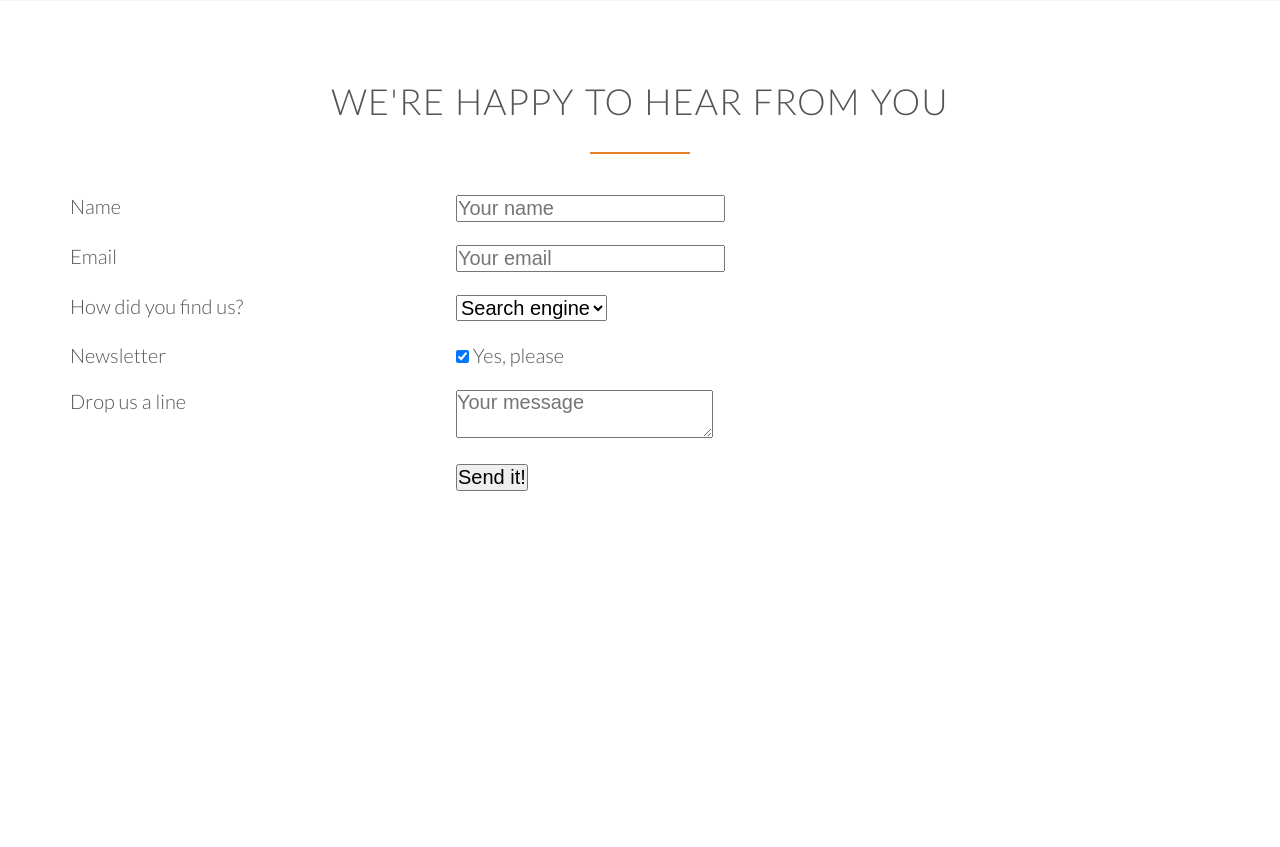
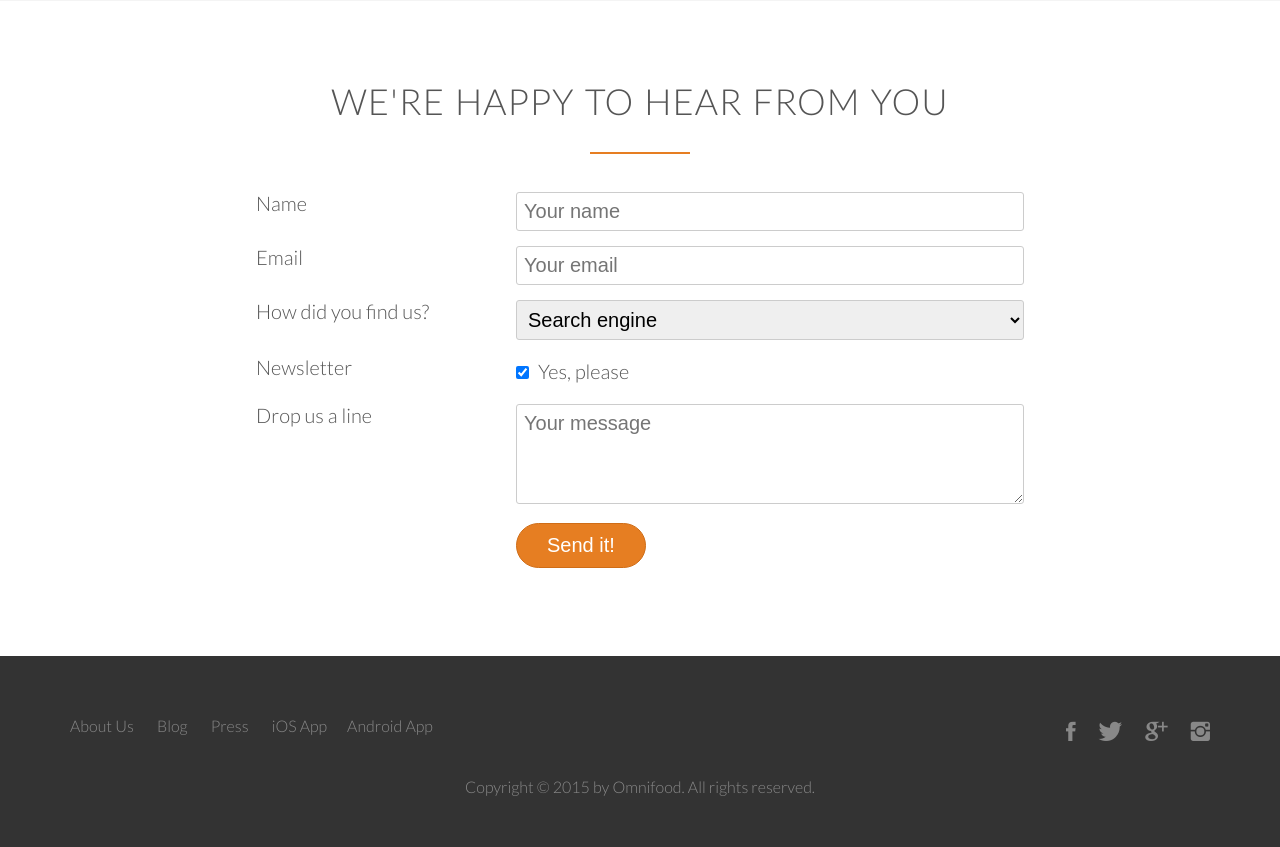
Before and after one commit to Neil-Opena/Web-Dev-Projects, a PHP site: page / in a window 1280 px wide. Shown: the part 4625-5472 px from the top of the page. Before the commit the page ends 5116 px from the top, so only its background shows below. Run offline with PHP 8.4, Linux system fonts and the light colour scheme; some web fonts are replaced.

Commit message:
finished main development of the website (Omnifood)

```diff
--- a/OtherCourse/Omnifood/index.html
+++ b/OtherCourse/Omnifood/index.html
@@ -377,24 +377,49 @@
 			</form>
 		</div>
 	</section>
+
+	<footer>
+		<div class="row">
+			<div class="col span-1-of-2">
+				<ul class="footer-nav">
+					<li>
+						<a href="#">About Us</a>
+					</li>
+					<li>
+						<a href="#">Blog</a>
+					</li>
+					<li>
+						<a href="#">Press</a>
+					</li>
+					<li>
+						<a href="#">iOS App</a>
+					</li><li>
+						<a href="#">Android App</a>
+					</li>
+				</ul>
+			</div>
+			<div class="col span-1-of-2">
+				<ul class="social-links">
+					<li>
+						<a href="#"><i class="ion-social-facebook"></i></a>
+					</li>
+					<li>
+						<a href="#"><i class="ion-social-twitter"></i></a>
+					</li>
+					<li>
+						<a href="#"><i class="ion-social-googleplus"></i></a>
+					</li>
+					<li>
+						<a href="#"><i class="ion-social-instagram"></i></a>
+					</li>
+				</ul>
+			</div>
+		</div>
+		<div class="row">
+			<p>
+				Copyright &copy; 2015 by Omnifood. All rights reserved.
+			</p>
+		</div>
+	</footer>
 </body>
 </html>
-<!--`
-Newsletter
-Drop us a line
-
-Section 8: Footer
-Title: None
-
-Navigation:
-1. About us
-2. Blog
-3. Press
-4. iOS App
-5. Android App
-
-Also include links to facebook, twitter, google+ and Instagram accounts.
-
-
-
- -->
--- a/OtherCourse/Omnifood/resources/css/style.css
+++ b/OtherCourse/Omnifood/resources/css/style.css
@@ -142,7 +142,8 @@ a:active{
 /*BUTTONSS*/
 
 .btn:link,
-.btn:visited{
+.btn:visited,
+input[type=submit]{
 	display: inline-block;
 	padding: 10px 30px;
 	font-weight: 300;
@@ -152,7 +153,8 @@ a:active{
 }
 
 .btn-full:link,
-.btn-full:visited{
+.btn-full:visited,
+input[type=submit]{
 	background-color:#e67e22;
 	border: 1px solid #e67e22;
 	color:#fff;
@@ -166,12 +168,15 @@ a:active{
 }
 
 .btn:hover,
-.btn:active{
+.btn:active,
+input[type=submit]:hover,
+input[type=submit]:active{
 	background-color:#cf6d17;
 }
 
 .btn-full:hover,
-.btn-full:active{
+.btn-full:active,
+input[type=submit]{
 	border: 1px solid #cf6d17;
 }
 
@@ -456,9 +461,120 @@ cite img{
 }
 
 /*---------------------------------------------------------------*/
-/*TESTIMONIALS*/
+/*FORM*/
 /*---------------------------------------------------------------*/
 
+.contact-form{
+	width: 60%;
+	margin: 0 auto;
+}
+
+input[type="text"],
+input[type="email"],
+select,
+textarea{
+	width:100%;
+	padding: 7px;
+	border-radius: 3px;
+	border: 1px solid #ccc;
+}
+
+textarea{
+	height: 100px;
+}
+
+input[type=checkbox]{
+	margin:10px 5px 10px 0px;
+}
+
+*:focus{
+	outline-color: #e67e22;
+}
+
 /*---------------------------------------------------------------*/
-/*TESTIMONIALS*/
+/*FOOTER*/
 /*---------------------------------------------------------------*/
+
+footer{
+	background-color: #333;
+	padding: 50px;
+	font-size:80%;
+}
+
+.footer-nav{
+	list-style: none;
+	float:left;
+}
+
+.social-links{
+	list-style: none;
+	float:right;
+}
+
+.footer-nav li,
+.social-links li{
+	display: inline-block;
+	margin-right:20px;
+}
+
+.footer-nav li:last-child,
+.social-links li:last-child{
+	margin:0;
+}
+
+.footer-nav li a:link,
+.footer-nav li a:visited,
+.social-links li a:link,
+.social-links li a:visited{
+	text-decoration: none;
+	border:0;
+	color: #888;
+	transition: color 0.2s;
+}
+
+.footer-nav li a:hover,
+.footer-nav li a:active,
+.social-links li a:hover,
+.social-links li a:active{
+	text-decoration: none;
+	border:0;
+	color:#ddd;
+}
+
+footer p{
+	color:#888;
+	text-align:center;
+	margin-top: 20px;
+}
+
+.social-links li a:link,
+.social-links li a:visited{
+	font-size: 160%;
+}
+
+.ion-social-facebook,
+.ion-social-twitter,
+.ion-social-googleplus,
+.ion-social-instagram{
+	transition: color 0.2s;
+}
+
+.ion-social-facebook:hover,
+.ion-social-facebook:active{
+	color:#3b5998;
+}
+
+.ion-social-twitter:hover,
+.io-social-twitter:active{
+	color:#00aced;
+}
+
+.ion-social-googleplus:hover,
+.ion-social-googleplus:active{
+	color:#dd4b39;
+}
+
+.ion-social-instagram:hover,
+.ion-social-instagram:active{
+	color:#517fa4;
+}
```
